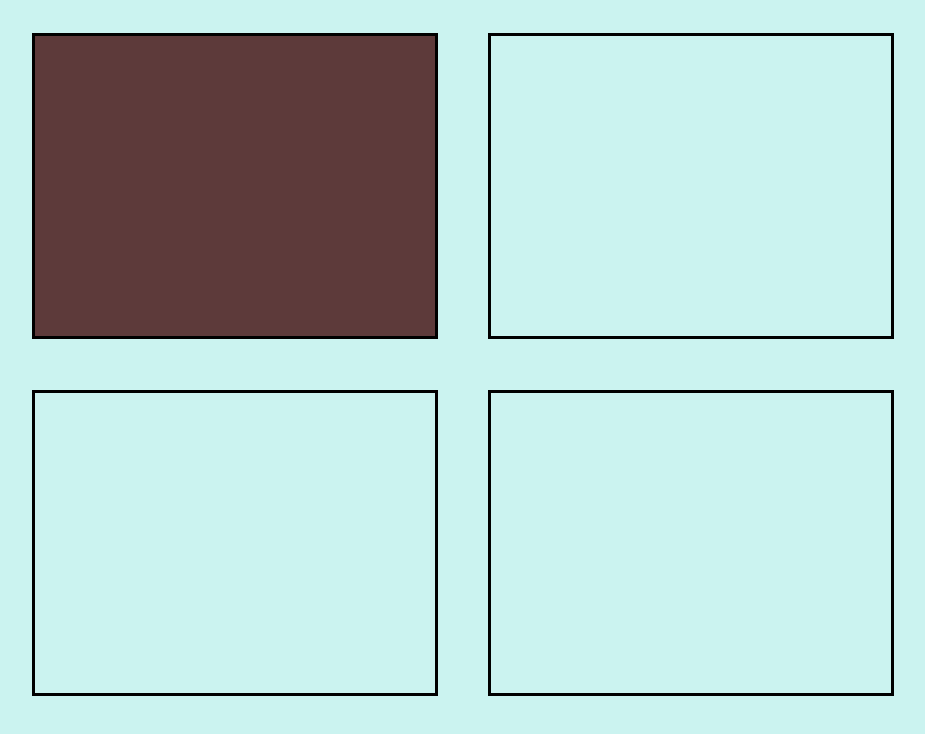
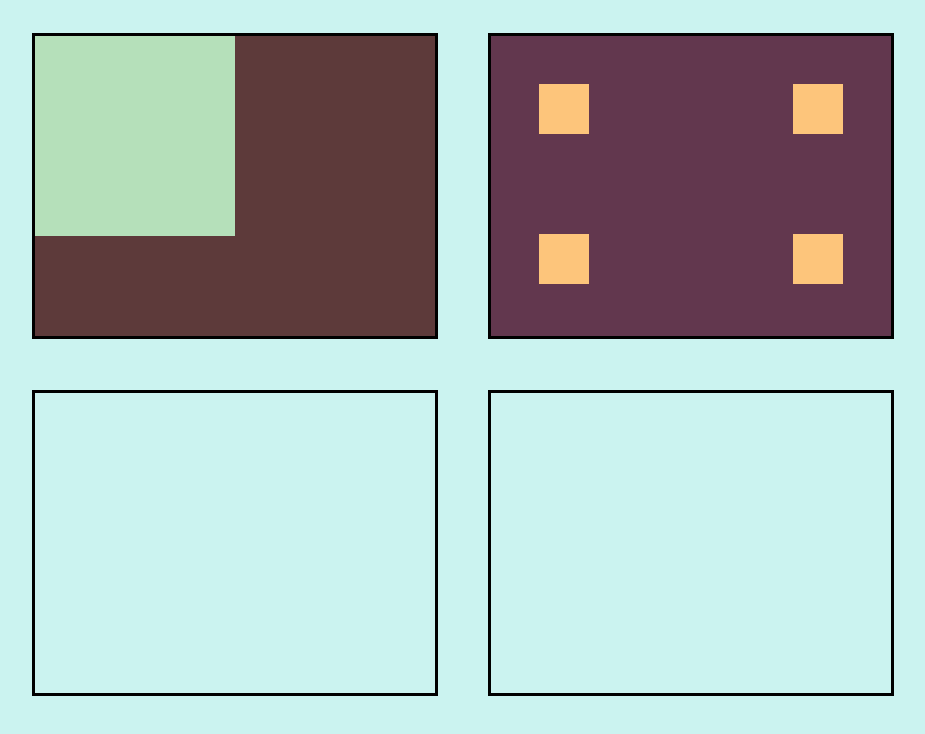
Before and after one commit to camilodanielli404/CSSBattleCamilo, a plain HTML site: page index.html in a window 1280 px wide. Shown: the whole page, without its empty margins (177-1102 px from the left). Drawn offline with Linux system fonts and the light colour scheme.

Commit message:
Add files via upload

```diff
--- a/index.html
+++ b/index.html
@@ -11,11 +11,16 @@
 
 <body>
     <div class="a1">
-        <a class="b1"></a>
+        <div class="b1"></div>
     </div>
-    <div id="a2"></div>
-    <div id="a3"></div>
-    <div id="a4"></div>
+    <div class="a2">
+        <div class="b2"></div>
+        <div class="b2"></div>
+        <div class="b2"></div>
+        <div class="b2"></div>
+    </div>
+    <div class="a3"></div>
+    <div class="a4"></div>
 
 </body>
 
--- a/style.css
+++ b/style.css
@@ -17,7 +17,24 @@ div {
 }
 
 .b1 {
+    margin: 0;
     width: 200px;
     height: 200px;
     background: #b5e0ba;
+    border: 0px;
 }
+
+.a2 {
+    background: #62374e;
+    display: flex;
+    flex-wrap: wrap;
+    justify-content: space-between;
+}
+
+.b2 {
+    margin: 12%;
+    width: 50px;
+    height: 50px;
+    background: #fdc57b;
+    border: 0;
+}
```
